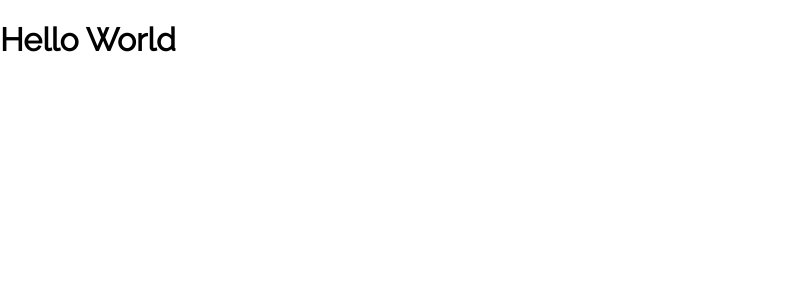
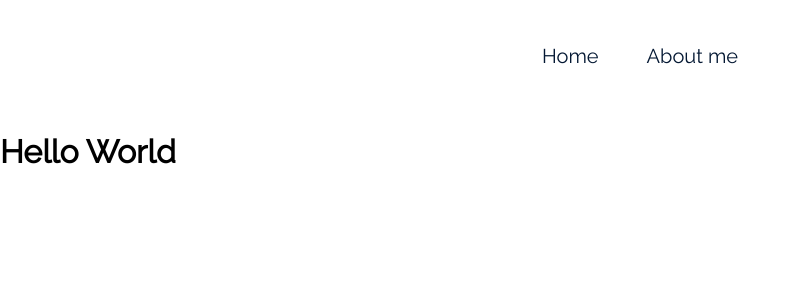
Before and after one commit to martinslmendes/hello-world, a React (Create React App) app: page / in a window 1280 px wide. Shown: the top 300 px of the page, without its empty margins (0-799 px from the left). Built offline with nearby package versions, Linux system fonts and the light colour scheme.

Commit message:
Created navbar

```diff
--- a/src/App.js
+++ b/src/App.js
@@ -3,10 +3,12 @@
 import AboutMe from "./pages/AboutMe";
 import Home from "./pages/Home";
 import NotFound from "./pages/errors/NotFound";
+import NavBar from "./components/NavBar";
 
 function App() {
     return (
         <BrowserRouter>
+            <NavBar/>
             <Routes>
                 <Route path="/" element={<Home/>}/>
                 <Route path="/about-me" element={<AboutMe/>}/>
--- /dev/null
+++ b/src/components/NavBar/Menu.module.css
@@ -0,0 +1,19 @@
+.navigation {
+    align-items: center;
+    column-gap: 3rem;
+    display: flex;
+    height: 112px;
+    justify-content: center;
+}
+
+.link {
+    color: var(--primary-font-color);
+    font-size: 1.25rem;
+    line-height: 1.5rem;
+}
+
+@media (max-width: 744px) {
+    .navigation {
+        height: 72px;
+    }
+}
--- /dev/null
+++ b/src/components/NavBar/index.js
@@ -0,0 +1,13 @@
+import styles from './Menu.module.css';
+import {Link} from "react-router-dom";
+
+export default function NavBar() {
+    return (
+        <header>
+            <nav className={styles.navigation}>
+                <Link className={styles.link} to="/">Home</Link>
+                <Link className={styles.link} to="/about-me">About me</Link>
+            </nav>
+        </header>
+    );
+}
```
